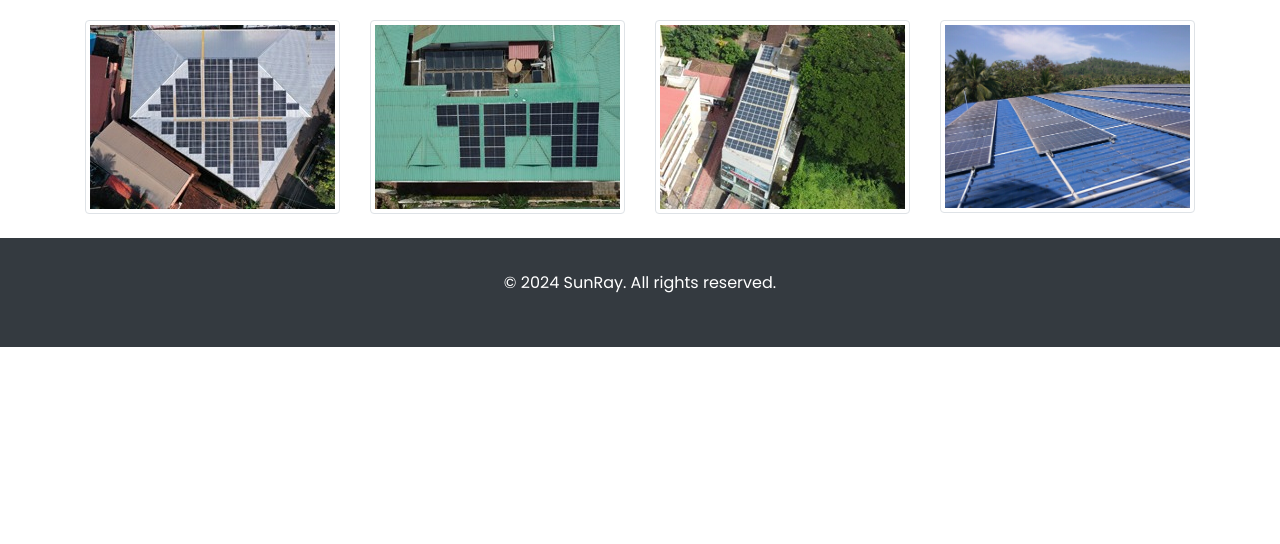
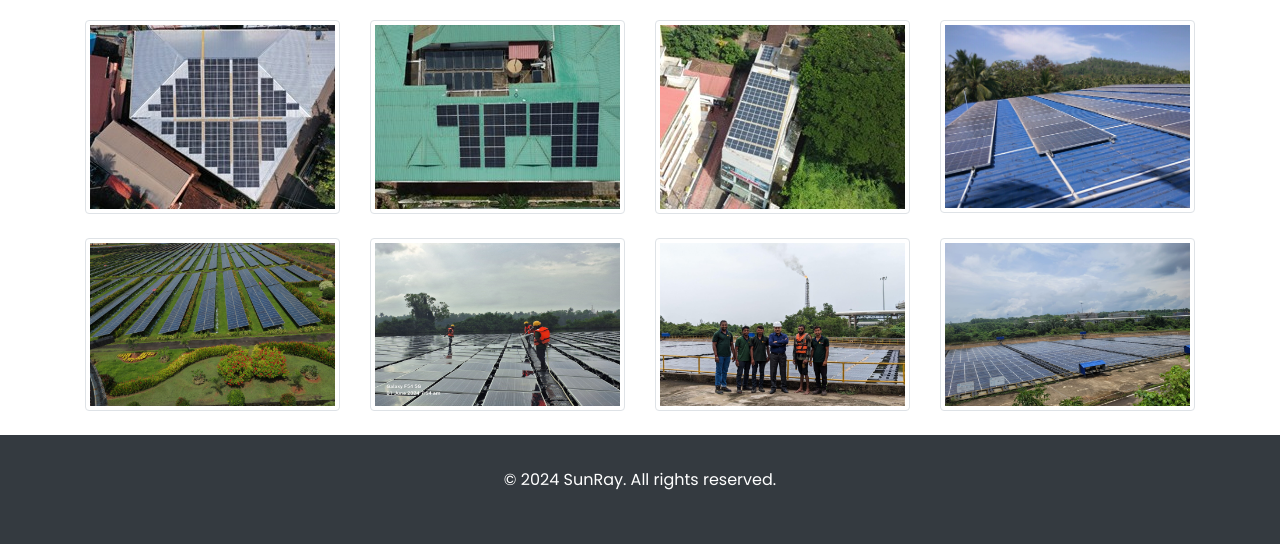
Before and after one commit to dhanwis/SunRay, a Django app: page /services/ in a window 1280 px wide. Shown: the part 1020-1564 px from the top of the page. Before the commit the page ends 1367 px from the top, so only its background shows below. Run offline with Django 5.2, Linux system fonts and the light colour scheme; some libraries are stand-ins or nearby versions.

Commit message:
change in home

```diff
--- a/templates/contact.html
+++ b/templates/contact.html
@@ -271,7 +271,7 @@
           <p><i style="color:rgb(243, 130, 24);" class="fas fa-envelope mr-2"></i>contact@sunraysol.com</p>
           <p><i style="color:rgb(243, 130, 24);" class="fas fa-phone-alt mr-2"></i>+91 9538010100</p>
           <!-- <p><i style="color:rgb(243, 130, 24);" class="fas fa-phone-alt mr-2"></i>+91 8050668866</p> -->
-          <p><i style="color:rgb(243, 130, 24);" class="fas fa-phone mr-2"></i>+91 8050668866</p>
+          <p><i style="color:rgb(243, 130, 24);" class="fas fa-phone-alt mr-2"></i>+91 8050668866</p>
         </div>
       </div>
       <div class="col-lg-6">
--- a/templates/services.html
+++ b/templates/services.html
@@ -406,6 +406,26 @@
           <img class="img-fluid img-thumbnail" src="{% static 'images/new datas/gallery/gallerytwo (6).jpg' %}" alt="">
         </a>
       </div>
+      <div class="col-lg-3 col-md-4 col-6">
+        <a href="#" class="d-block mb-4 h-100">
+          <img class="img-fluid img-thumbnail" src="{% static 'images/new datas/gallery/image1.jpeg' %}" alt="">
+        </a>
+      </div>
+      <div class="col-lg-3 col-md-4 col-6">
+        <a href="#" class="d-block mb-4 h-100">
+          <img class="img-fluid img-thumbnail" src="{% static 'images/new datas/gallery/imageeee.jpg' %}" alt="">
+        </a>
+      </div>
+      <div class="col-lg-3 col-md-4 col-6">
+        <a href="#" class="d-block mb-4 h-100">
+          <img class="img-fluid img-thumbnail" src="{% static 'images/new datas/gallery/image2.jpg' %}" alt="">
+        </a>
+      </div>
+      <div class="col-lg-3 col-md-4 col-6">
+        <a href="#" class="d-block mb-4 h-100">
+          <img class="img-fluid img-thumbnail" src="{% static 'images/new datas/gallery/image3.jpg' %}" alt="">
+        </a>
+      </div>
     </div>
 
   </div>
```
Also changed, not shown: templates/index.html (+5 -5 lines), static/images/new datas/gallery/image1.jpeg (added), static/images/new datas/gallery/image2.jpg (added), static/images/new datas/gallery/image3.jpg (added), static/images/new datas/gallery/imageeee.jpg (added).
